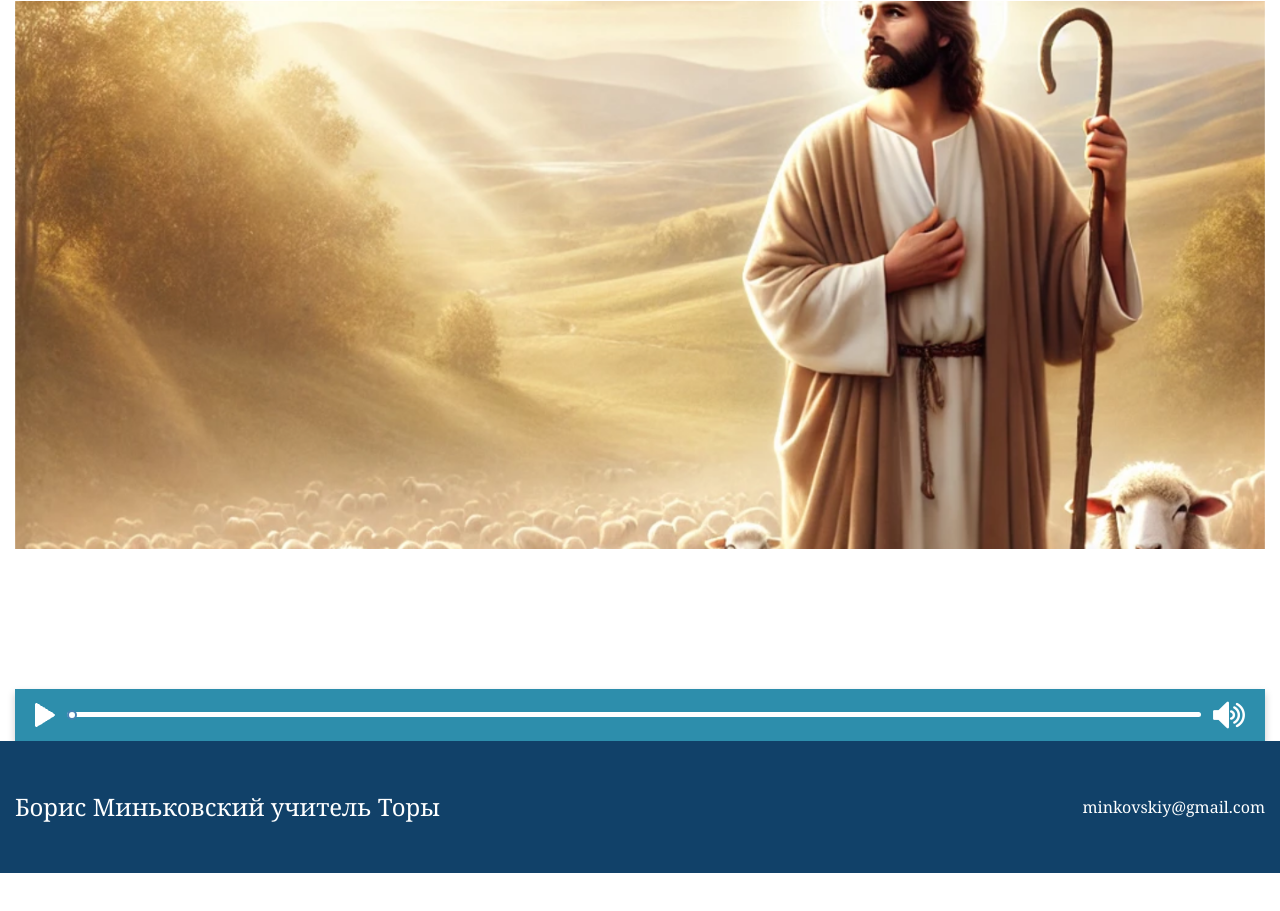
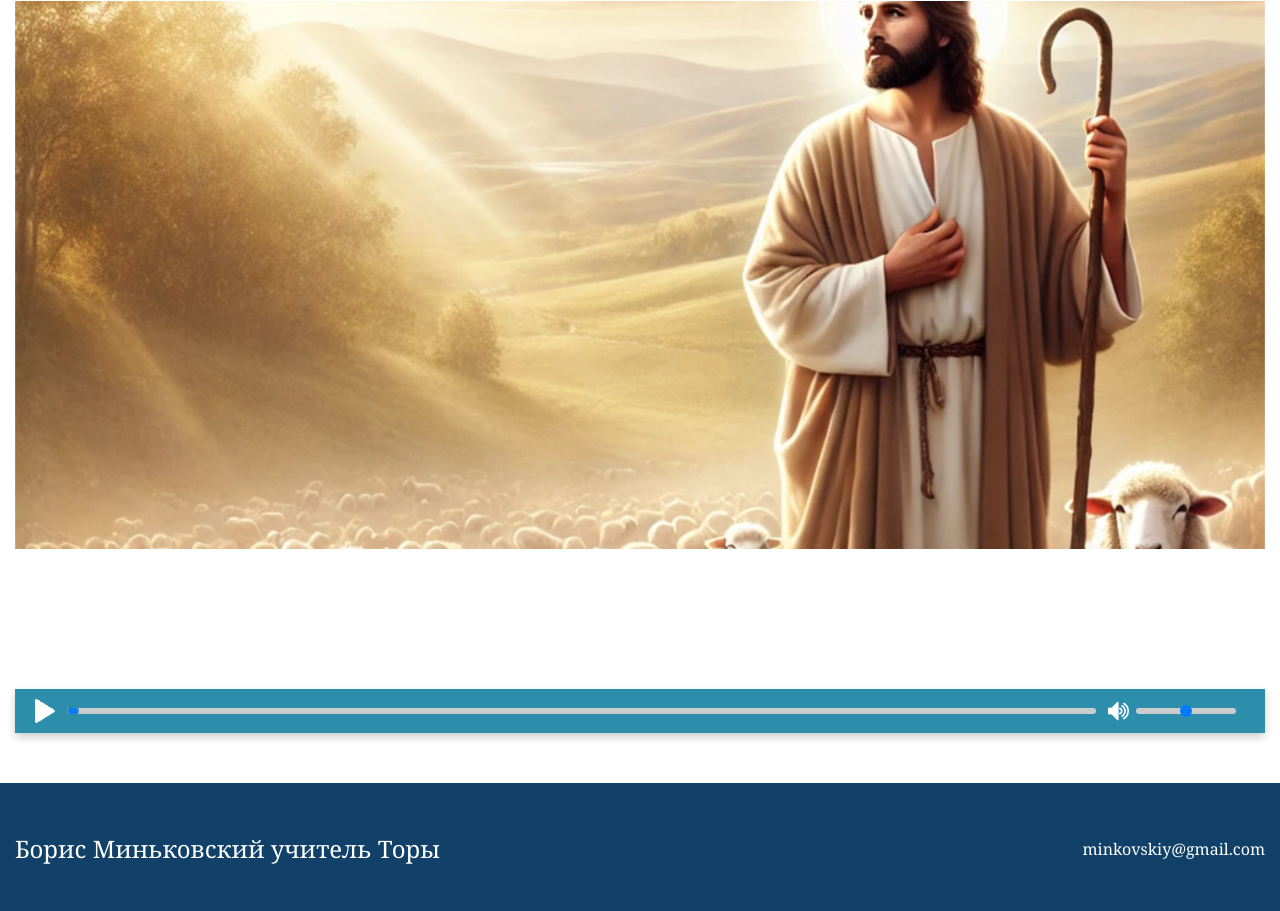
Before and after one commit to Makushenko-Oleksii/Makushenko-Oleksii.github.io, a plain HTML site: page classes/evangelie_ot_ioanna.html in a window 1280 px wide. Shown: the part 330-1241 px from the top of the page. Before the commit the page ends 1203 px from the top, so only its background shows below. Drawn offline with Linux system fonts and the light colour scheme.

Commit message:
audio_player_change

```diff
--- a/app.js
+++ b/app.js
@@ -2,15 +2,17 @@
 const audio = document.getElementById('audio');
 const playPauseBtn = document.querySelector('.play-pause-btn');
 const progressBar = document.querySelector('.progress-bar');
+const volumeBtn = document.querySelector('.volume-btn');
+const volumeControl = document.querySelector('.volume-control');
 
 // Функция воспроизведения/паузы
 playPauseBtn.addEventListener('click', () => {
     if (audio.paused) {
         audio.play();
-        playPauseBtn.innerHTML = '<img src="/images/play.png" alt="Pause" width="21" height="22">' // Меняем иконку
+        playPauseBtn.innerHTML = '<img src="/images/pause.png" alt="Pause" width="21" height="22">';
     } else {
         audio.pause();
-        playPauseBtn.innerHTML = '<img src="/images/pause.png" alt="Pause" width="21" height="22">';
+        playPauseBtn.innerHTML = '<img src="/images/play.png" alt="Play" width="21" height="22">';
     }
 });
 
@@ -23,3 +25,14 @@ audio.addEventListener('timeupdate', () => {
 progressBar.addEventListener('input', () => {
     audio.currentTime = (progressBar.value / 100) * audio.duration;
 });
+
+
+// Установка громкости по умолчанию
+audio.volume = 0.5; // Громкость аудио 50%
+volumeControl.value = 0.5; // Устанавливаем ползунок громкости на середину
+
+
+// Регулировка громкости
+volumeControl.addEventListener('input', (event) => {
+    audio.volume = event.target.value; // Устанавливаем громкость от 0 до 1
+});
--- a/classes/evangelie_ot_ioanna.html
+++ b/classes/evangelie_ot_ioanna.html
@@ -40,11 +40,15 @@
                 <img class="pause-icon" src="../images/pause.png" alt="Pause" style="display: none;">
             </button>
             <input type="range" class="progress-bar" value="0" min="0" max="100">
-            <button class="volume-btn">
-                <img class="play-icon" src="../images/volume.png" alt="Play" style="display: block;">
-            </button>
+            <div class="volume-container">
+                <button class="volume-btn">
+                    <img src="/images/volume.png" alt="Volume" width="21" height="22">
+                </button>
+                <input class="volume-control" type="range" min="0" max="1" step="0.1" value="1">
+            </div>
             <audio id="audio" src="../La%20Campanella%20Rondo.mp3"></audio>
         </div>
+
 
     </div>
 </main>
--- a/css/classes.css
+++ b/css/classes.css
@@ -39,6 +39,7 @@
     background-color: #2D8EAC; /* Цвет заднего фона */
     padding: 10px 20px;
     box-shadow: 0 4px 8px rgba(0, 0, 0, 0.2);
+    margin-bottom: 50px;
 }
 
 /* Кнопка воспроизведения/паузы */
@@ -51,16 +52,6 @@
     cursor: pointer;
 }
 
-/* Шкала прогресса */
-.progress-bar {
-    flex: 1; /* Заполняет всё доступное пространство */
-    appearance: none; /* Убирает стандартный стиль */
-    height: 5px;
-    border-radius: 5px;
-    background: white;
-    cursor: pointer;
-    outline: none;
-}
 
 /* Стили для бегунка шкалы прогресса */
 .progress-bar::-webkit-slider-thumb {
@@ -72,3 +63,59 @@
     cursor: pointer;
     border: 2px solid #4682b4;
 }
+
+
+
+.progress-bar {
+    flex: 1; /* Заполняет оставшееся пространство */
+    max-width: 85%; /* Устанавливаем максимальную ширину */
+    height: 6px;
+    appearance: none;
+    background: #ccc;
+    border-radius: 3px;
+    overflow: hidden;
+    cursor: pointer;
+}
+
+.progress-bar::-webkit-slider-thumb {
+    appearance: none;
+    width: 12px;
+    height: 12px;
+    background: #007bff;
+    border-radius: 50%;
+    cursor: pointer;
+}
+
+.volume-container {
+    display: flex;
+    align-items: center;
+    gap: 5px;
+    position: relative;
+}
+
+.volume-control {
+    width: 100px;
+    appearance: none;
+    height: 6px;
+    background: #ccc;
+    border-radius: 3px;
+    cursor: pointer;
+}
+
+.volume-control::-webkit-slider-thumb {
+    appearance: none;
+    width: 12px;
+    height: 12px;
+    background: #007bff;
+    border-radius: 50%;
+    cursor: pointer;
+}
+
+.volume-btn {
+    display: flex;
+    align-items: center;
+    background: none;
+    border: none;
+    cursor: pointer;
+    padding: 0;
+}
```
